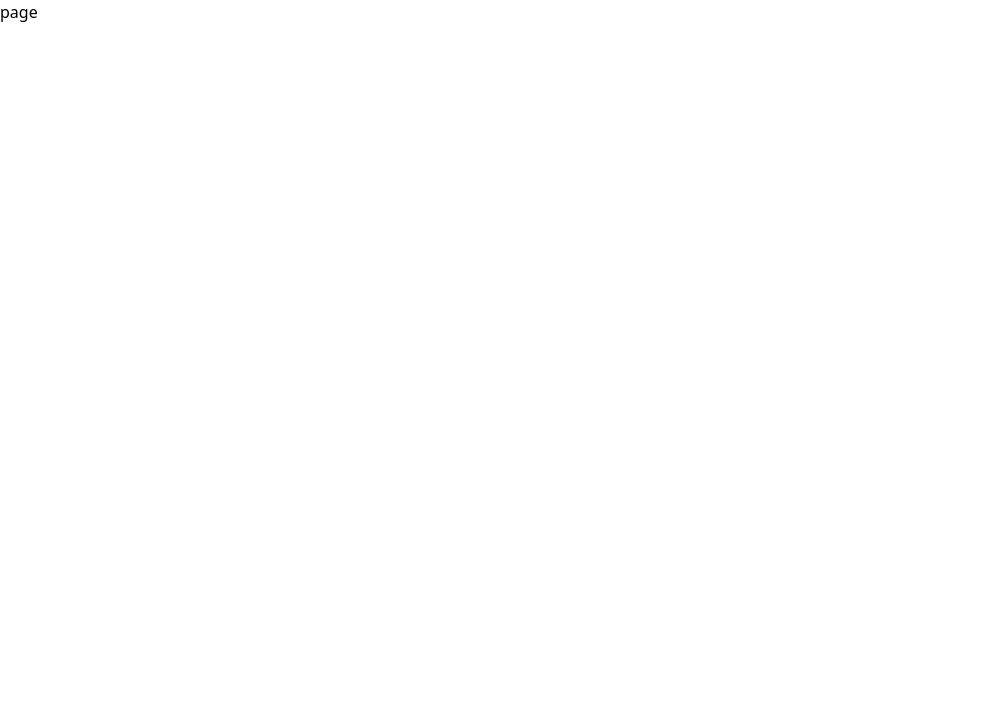
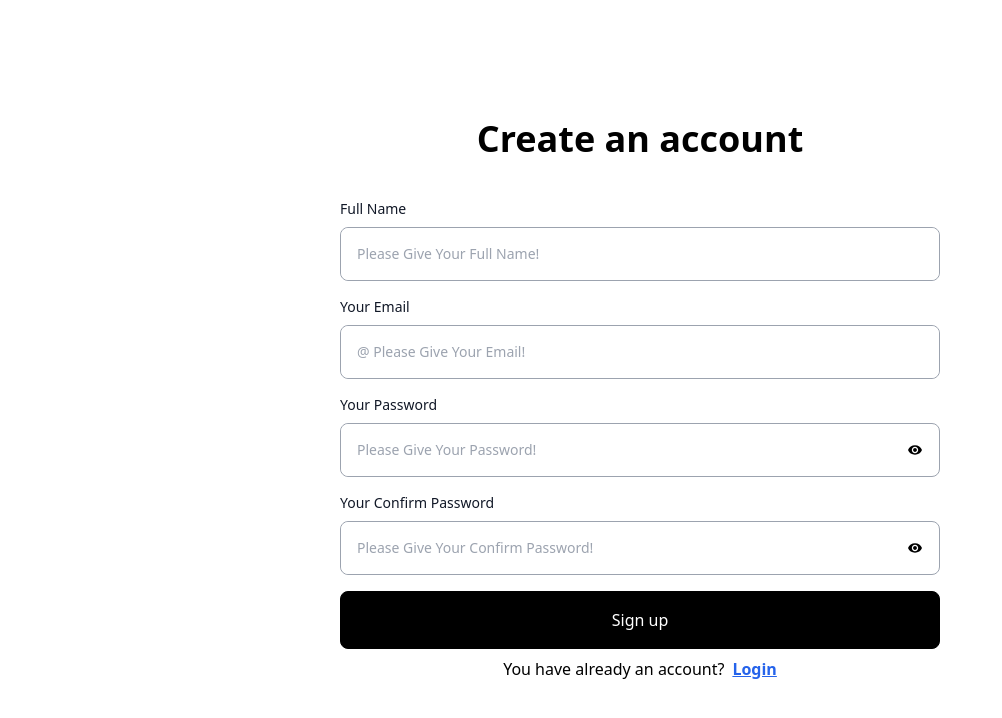
Before and after one commit to minhajul-im/OOP, a Next.js app: page /signup in a window 1280 px wide. Shown: the top 718 px of the page, without its empty margins (0-1002 px from the left). Built offline with nearby package versions, Linux system fonts and the light colour scheme.

Commit message:
Implemented user sign-up page

```diff
--- a/app/(user)/signup/page.tsx
+++ b/app/(user)/signup/page.tsx
@@ -1,9 +1,122 @@
-import React from 'react'
+"use client";
 
-const page = () => {
+import Link from "next/link";
+import { useRouter } from "next/navigation";
+import { useForm } from "react-hook-form";
+import { zodResolver } from "@hookform/resolvers/zod";
+
+import Input from "@/components/auth/Input";
+import Button from "@/components/auth/Button";
+import { SignUpUserData } from "@/interface/auth";
+import FieldSet from "@/components/auth/FieldSet";
+import { tsSignUpSchema, SignUpSchema } from "@/lib/authSchema";
+import { usePasswordVisibilityToggle } from "@/hooks/useVisible";
+import Spinner from "@/components/common/Spinner";
+
+const SignInPage = () => {
+  const router = useRouter();
+
+  const {
+    reset,
+    register,
+    setError,
+    handleSubmit,
+    formState: { errors, isSubmitting },
+  } = useForm<tsSignUpSchema>({ resolver: zodResolver(SignUpSchema) });
+
+  const {
+    passwordVisibility,
+    confirmPasswordVisibility,
+    togglePasswordVisibility,
+    toggleConfirmPasswordVisibility,
+  } = usePasswordVisibilityToggle();
+
+  const onSubmitForm = async (data: SignUpUserData) => {
+    try {
+     await new Promise((resolve: any) =>
+        setTimeout(() => {
+          resolve();
+          reset();
+          router.push("/signin");
+          console.log(data);
+        }, 2000)
+      );
+    } catch (err: any) {
+      setError("email", {
+        type: "server",
+        message: err.response?.data?.error,
+      });
+    }
+  };
+
   return (
-    <div>page</div>
-  )
-}
+    <section className='mx-4 flex flex-col justify-center items-center h-screen'>
+      <h1 className='text-4xl font-bold mb-6'>Create an account</h1>
 
-export default page
+      <form
+        onSubmit={handleSubmit(onSubmitForm)}
+        className='w-full sm:w-[600px]'>
+        <FieldSet error={errors.name?.message} label='Full Name'>
+          <Input
+            isIcon={false}
+            type={true}
+            error={!!errors.name}
+            register={register("name")}
+            placeholder='Please Give Your Full Name!'
+          />
+        </FieldSet>
+
+        <FieldSet error={errors.email?.message} label='Your Email'>
+          <Input
+            isIcon={false}
+            type={true}
+            error={!!errors.email}
+            register={register("email")}
+            placeholder='@ Please Give Your Email!'
+          />
+        </FieldSet>
+
+        <FieldSet error={errors.password?.message} label='Your Password'>
+          <Input
+            isIcon={true}
+            error={!!errors.password}
+            type={passwordVisibility.type}
+            register={register("password")}
+            onToggle={togglePasswordVisibility}
+            isVisible={passwordVisibility.visible}
+            placeholder='Please Give Your Password!'
+          />
+        </FieldSet>
+
+        <FieldSet
+          label='Your Confirm Password'
+          error={errors.confirmPassword?.message}>
+          <Input
+            isIcon={true}
+            error={!!errors.confirmPassword}
+            type={confirmPasswordVisibility.type}
+            register={register("confirmPassword")}
+            onToggle={toggleConfirmPasswordVisibility}
+            isVisible={confirmPasswordVisibility.visible}
+            placeholder='Please Give Your Confirm Password!'
+          />
+        </FieldSet>
+
+        <Button type='submit' isSubmit={isSubmitting}>
+          {isSubmitting ? <Spinner/> : "Sign up"}
+        </Button>
+      </form>
+
+      <h6 className='text-start mt-2'>
+        You have already an account?
+        <span className='text-blue-600 font-semibold ms-2'>
+          <Link href='/signin' className='underline'>
+            Login
+          </Link>
+        </span>
+      </h6>
+    </section>
+  );
+};
+
+export default SignInPage;
--- /dev/null
+++ b/components/auth/Button.tsx
@@ -0,0 +1,15 @@
+import { ButtonType } from "@/interface/auth";
+
+
+const Button = ({ children, isSubmit, type }: ButtonType) => {
+  return (
+    <button
+      type={type}
+      disabled={isSubmit}
+      className='w-full bg-black text-white p-4 rounded-lg border border-black font-medium'>
+      {children}
+    </button>
+  );
+};
+
+export default Button;
--- /dev/null
+++ b/components/auth/FieldSet.tsx
@@ -0,0 +1,16 @@
+import { FieldSetType } from "@/interface/auth";
+
+
+const FieldSet = ({ label, children, error }: FieldSetType) => {
+
+  return (
+    <fieldset className='w-full text-left my-4'>
+     {label &&  <legend className='block mb-2 text-sm font-medium text-gray-900'>
+        {label}
+      </legend>}
+      {children}
+      {error && <p className='text-xs text-red-600 my-1'> {error} </p>}
+    </fieldset>
+  );
+};
+export default FieldSet;
--- /dev/null
+++ b/components/auth/Input.tsx
@@ -0,0 +1,40 @@
+
+
+import { InputTypes } from "@/interface/auth";
+import { IoMdEyeOff, IoMdEye } from "react-icons/io";
+
+const Input = ({
+  type,
+  error,
+  isIcon,
+  register,
+  isVisible,
+  placeholder,
+  onToggle,
+}: InputTypes) => {
+  return (
+    <div
+      className={`w-full border rounded-lg bg-white border-gray-400
+      ${isIcon ? "flex items-center justify-between" : ""}
+       ${error ? "border-red-600" : ""}
+        `}>
+      <input
+        {...register}
+        type={type ? "text" : "password"}
+        placeholder={placeholder}
+        className='w-full text-gray-800 text-sm border-none outline-none font-medium bg-white p-4 rounded-lg'
+      />
+      {isIcon && (
+        <div>
+          {isVisible ? (
+            <IoMdEye onClick={onToggle} className='cursor-pointer mr-4' />
+          ) : (
+            <IoMdEyeOff onClick={onToggle} className='cursor-pointer mr-4' />
+          )}
+        </div>
+      )}
+    </div>
+  );
+};
+
+export default Input;
--- /dev/null
+++ b/components/common/Spinner.tsx
@@ -0,0 +1,26 @@
+
+
+const Spinner = () => {
+  return (
+    <div role='status' className="flex justify-center gap-6 items-center">
+      <svg
+        aria-hidden='true'
+        className='w-8 h-8 text-gray-200 animate-spin dark:text-gray-600 fill-white'
+        viewBox='0 0 100 101'
+        fill='none'
+        xmlns='http://www.w3.org/2000/svg'>
+        <path
+          d='M100 50.5908C100 78.2051 77.6142 100.591 50 100.591C22.3858 100.591 0 78.2051 0 50.5908C0 22.9766 22.3858 0.59082 50 0.59082C77.6142 0.59082 100 22.9766 100 50.5908ZM9.08144 50.5908C9.08144 73.1895 27.4013 91.5094 50 91.5094C72.5987 91.5094 90.9186 73.1895 90.9186 50.5908C90.9186 27.9921 72.5987 9.67226 50 9.67226C27.4013 9.67226 9.08144 27.9921 9.08144 50.5908Z'
+          fill='currentColor'
+        />
+        <path
+          d='M93.9676 39.0409C96.393 38.4038 97.8624 35.9116 97.0079 33.5539C95.2932 28.8227 92.871 24.3692 89.8167 20.348C85.8452 15.1192 80.8826 10.7238 75.2124 7.41289C69.5422 4.10194 63.2754 1.94025 56.7698 1.05124C51.7666 0.367541 46.6976 0.446843 41.7345 1.27873C39.2613 1.69328 37.813 4.19778 38.4501 6.62326C39.0873 9.04874 41.5694 10.4717 44.0505 10.1071C47.8511 9.54855 51.7191 9.52689 55.5402 10.0491C60.8642 10.7766 65.9928 12.5457 70.6331 15.2552C75.2735 17.9648 79.3347 21.5619 82.5849 25.841C84.9175 28.9121 86.7997 32.2913 88.1811 35.8758C89.083 38.2158 91.5421 39.6781 93.9676 39.0409Z'
+          fill='currentFill'
+        />
+      </svg>
+      <span className='text-white'>Loading...</span>
+    </div>
+  );
+};
+
+export default Spinner;
--- /dev/null
+++ b/hooks/useVisible.ts
@@ -0,0 +1,35 @@
+import { useState } from "react";
+import { IconTextType } from "@/interface/auth";
+
+
+export const usePasswordVisibilityToggle = () => {
+    const [passwordVisibility, setPasswordVisibility] = useState<IconTextType>({
+      type: false,
+      visible: true,
+    });
+    const [confirmPasswordVisibility, setConfirmPasswordVisibility] = useState<IconTextType>({
+      type: false,
+      visible: true,
+    });
+
+    const togglePasswordVisibility = () => {
+      setPasswordVisibility(prevState => ({
+        type: !prevState.type,
+        visible: !prevState.visible
+      }));
+    };
+
+    const toggleConfirmPasswordVisibility = () => {
+      setConfirmPasswordVisibility(prevState => ({
+        type: !prevState.type,
+        visible: !prevState.visible
+      }));
+    };
+
+    return {
+      passwordVisibility,
+      confirmPasswordVisibility,
+      togglePasswordVisibility,
+      toggleConfirmPasswordVisibility,
+    };
+  };
--- /dev/null
+++ b/interface/auth.ts
@@ -0,0 +1,37 @@
+export interface FieldSetType {
+    error?: string;
+    label: string;
+    children: React.ReactNode;
+  }
+
+  export interface InputTypes {
+    type: boolean;
+    error: boolean;
+    isIcon: boolean;
+    isVisible?: boolean;
+    placeholder: string;
+    onToggle?: () => void;
+    register: any;
+  }
+
+  export interface SignUpUserData {
+    name: string;
+    email: string;
+    password: string;
+    confirmPassword: string;
+  }
+  export interface SignInUserData {
+    email: string;
+    password: string;
+  }
+
+  export interface ButtonType {
+    type: "submit" | "reset";
+    isSubmit?: boolean;
+    children: React.ReactNode;
+  }
+
+  export interface IconTextType {
+    type: boolean;
+    visible: boolean;
+  }
--- /dev/null
+++ b/lib/authSchema.ts
@@ -0,0 +1,23 @@
+import { z } from "zod";
+import { SignUpUserData } from "@/interface/auth";
+
+export const SignUpSchema = z
+  .object({
+    name: z.string().min(3, "Name at least 3 characters!"),
+    email: z.string().email(),
+    password: z.string().min(6, "Password at least 6 characters!"),
+    confirmPassword: z.string().min(6, "Confirm Password must!"),
+  })
+  .refine((data: SignUpUserData) => data.password === data.confirmPassword, {
+    message: "Password have to match!",
+    path: ["confirmPassword"],
+  });
+
+export type tsSignUpSchema = z.infer<typeof SignUpSchema>;
+
+export const SignInSchema = z.object({
+  email: z.string().email(),
+  password: z.string().min(6, "Password at least 6 characters!"),
+});
+
+export type tsSignInSchema = z.infer<typeof SignInSchema>;
--- a/package.json
+++ b/package.json
@@ -1,5 +1,5 @@
 {
-  "name": "my-app",
+  "name": "blog-magazine",
   "version": "0.1.0",
   "private": true,
   "scripts": {
@@ -15,6 +15,7 @@
     "react-dom": "^18",
     "react-hook-form": "^7.51.4",
     "react-icons": "^5.2.1",
+    "react-router-dom": "^6.23.0",
     "zod": "^3.23.8"
   },
   "devDependencies": {
```
Also changed, not shown: 1 other file (tests, documents, lock files or other folders).
